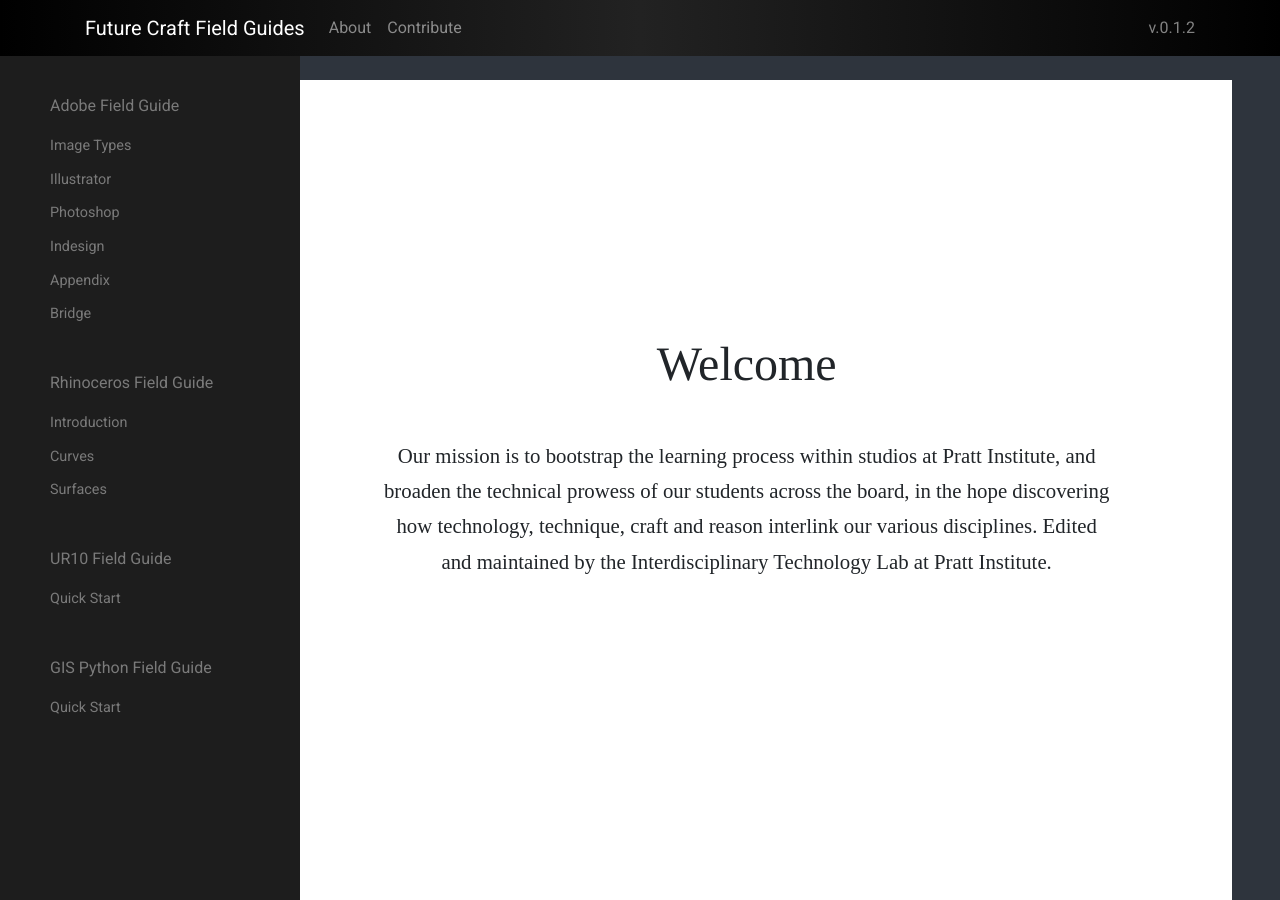
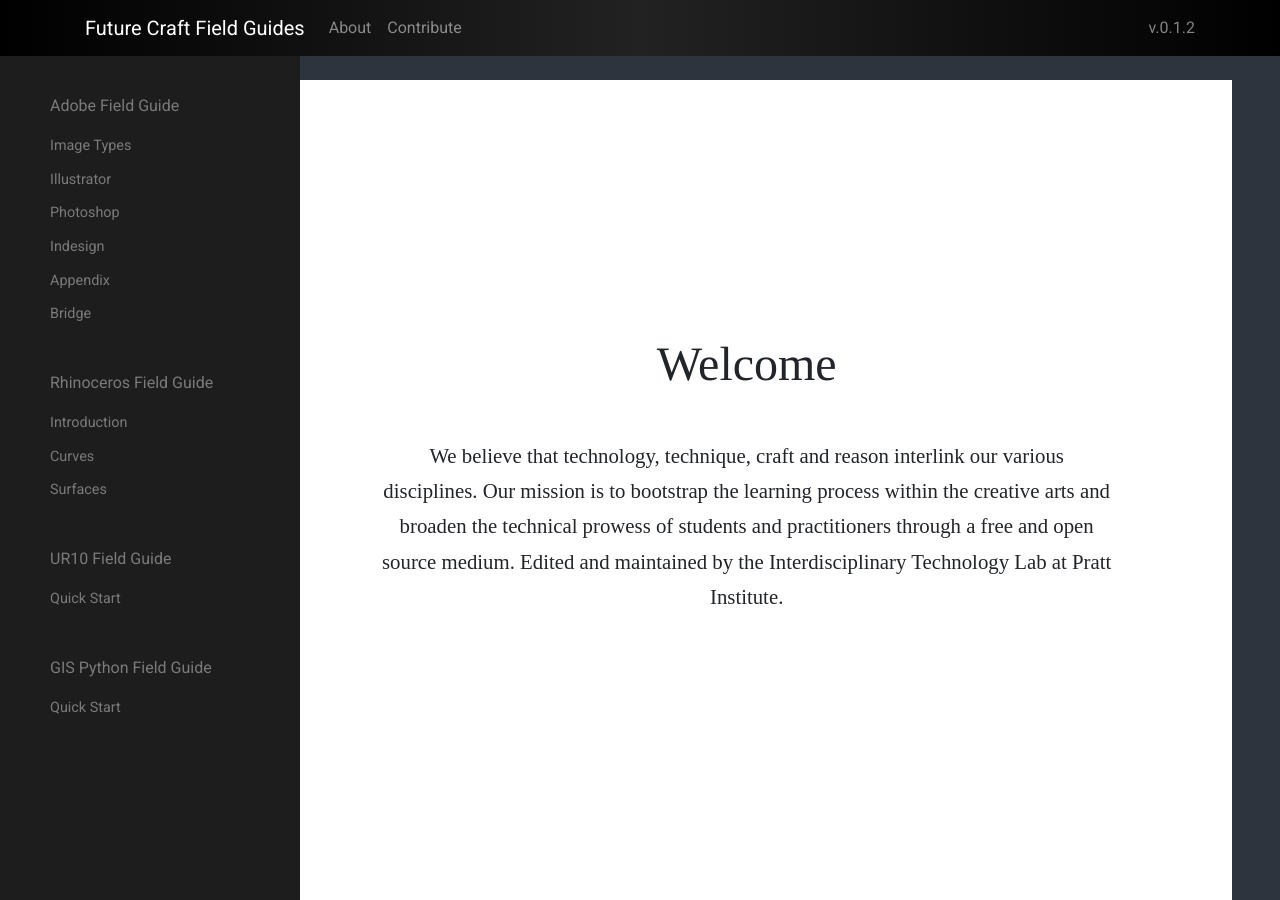
Before and after one commit to lelandjobson/github_pages_tut_01, a Jekyll site: the page built from index.md, in a window 1280 px wide and 900 px high. Built offline with Jekyll 4.4.1, drawn with Linux system fonts in a browser that asks for light colours; nearby versions of some CDN libraries; some web fonts are replaced.

Commit message:
Update index.md

```diff
--- a/index.md
+++ b/index.md
@@ -6,7 +6,7 @@ field-guide: None
 ---
 
 <div style="text-align: center"><p>
-Our mission is to bootstrap the learning process within studios at Pratt Institute, and broaden the technical prowess of our students across the board, in the hope discovering how technology, technique, craft and reason interlink our various disciplines. Edited and maintained by the Interdisciplinary Technology Lab at Pratt Institute. </p>
+We believe that technology, technique, craft and reason interlink our various disciplines. Our mission is to bootstrap the learning process within the creative arts and broaden the technical prowess of students and practitioners through a free and open source medium. Edited and maintained by the Interdisciplinary Technology Lab at Pratt Institute. </p>
 </div>
 
 <br><br><br><br><br><br>
```
